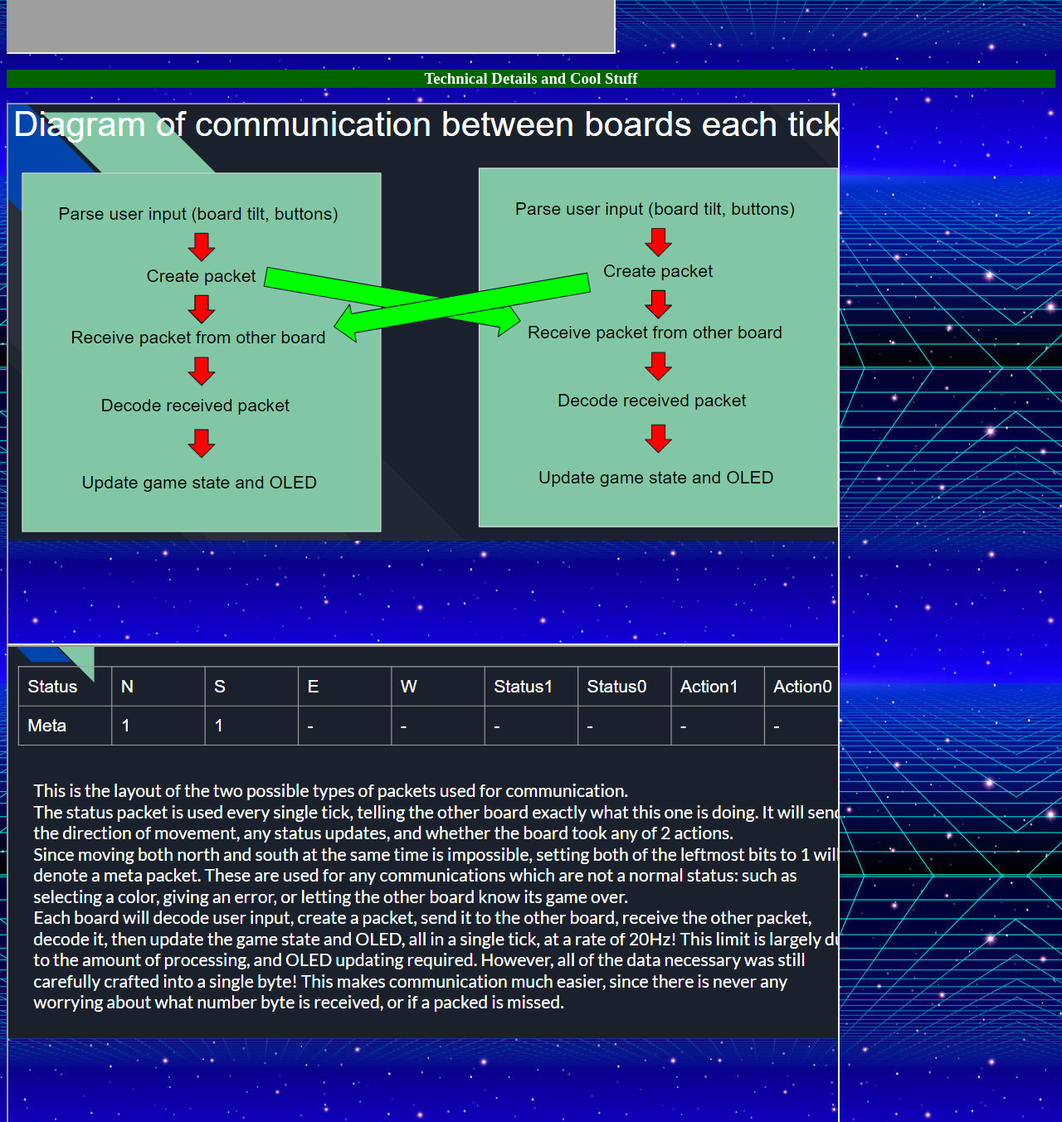
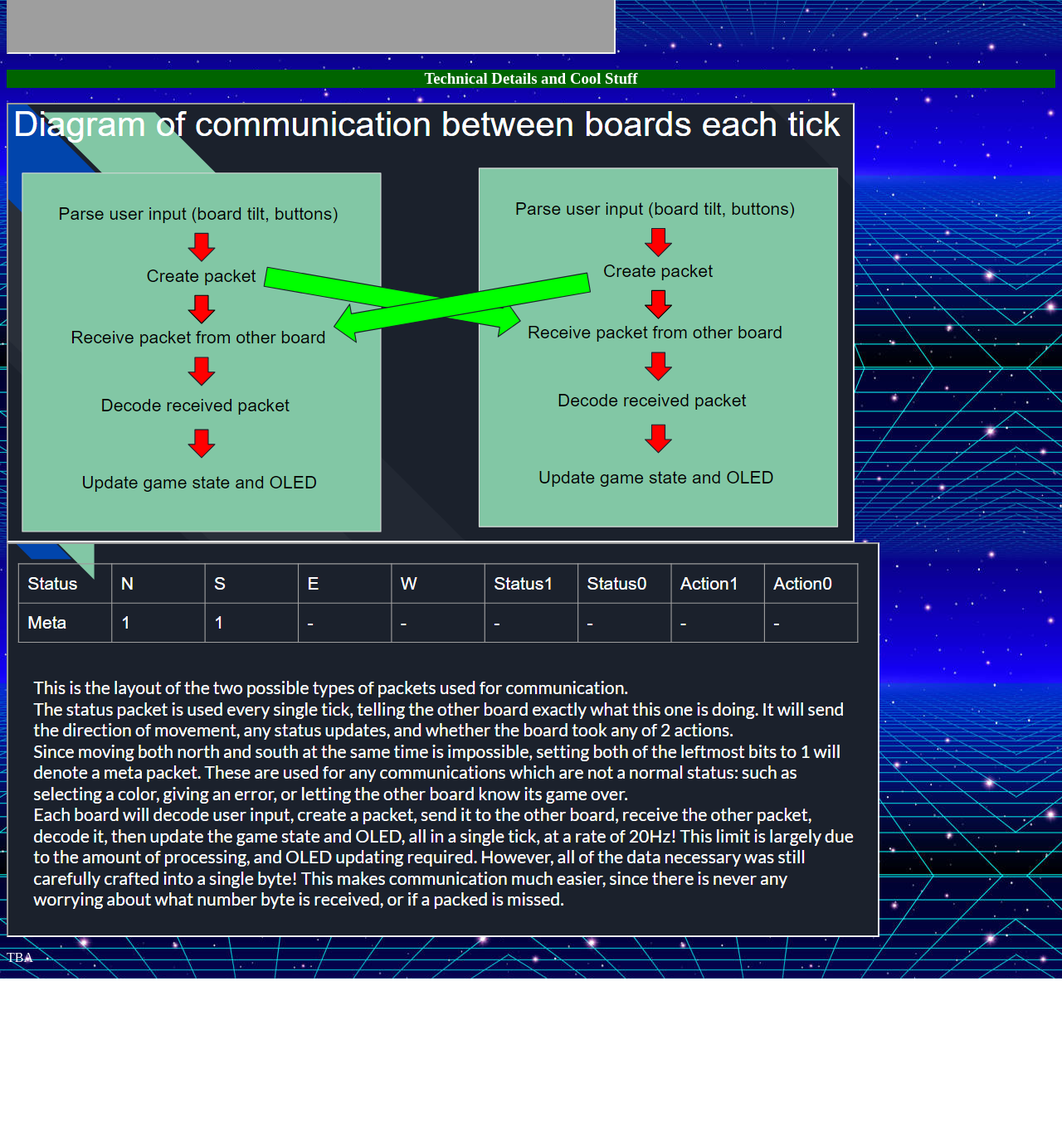
Before and after one commit to samooSpence/samooSpence.github.io, a plain HTML site: page index.html in a window 1280 px wide. Shown: the part 780-2133 px from the top of the page at 83% size. After the commit the page ends 1960 px from the top, so only its background shows below. Drawn offline with Linux system fonts and the light colour scheme; grey boxes are pictures that could not be loaded.

Commit message:
Update index.html

```diff
--- a/index.html
+++ b/index.html
@@ -13,10 +13,10 @@
   src="https://www.youtube.com/embed/jhCHKJFg_6Q"><center>
   </iframe>
 <h3 style="background-color:darkgreen; color: white;"><center>Technical Details and Cool Stuff</h3>
-  <iframe width="1000" height="650"
+  <iframe width="1018" height="526"
   src="boardCommsDiagram.png"><center>
   </iframe>
-  <iframe width="1000" height="650"
+  <iframe width="1048" height="472"
   src="packetDiagram.png"><center>
   </iframe>
   <body>
```
